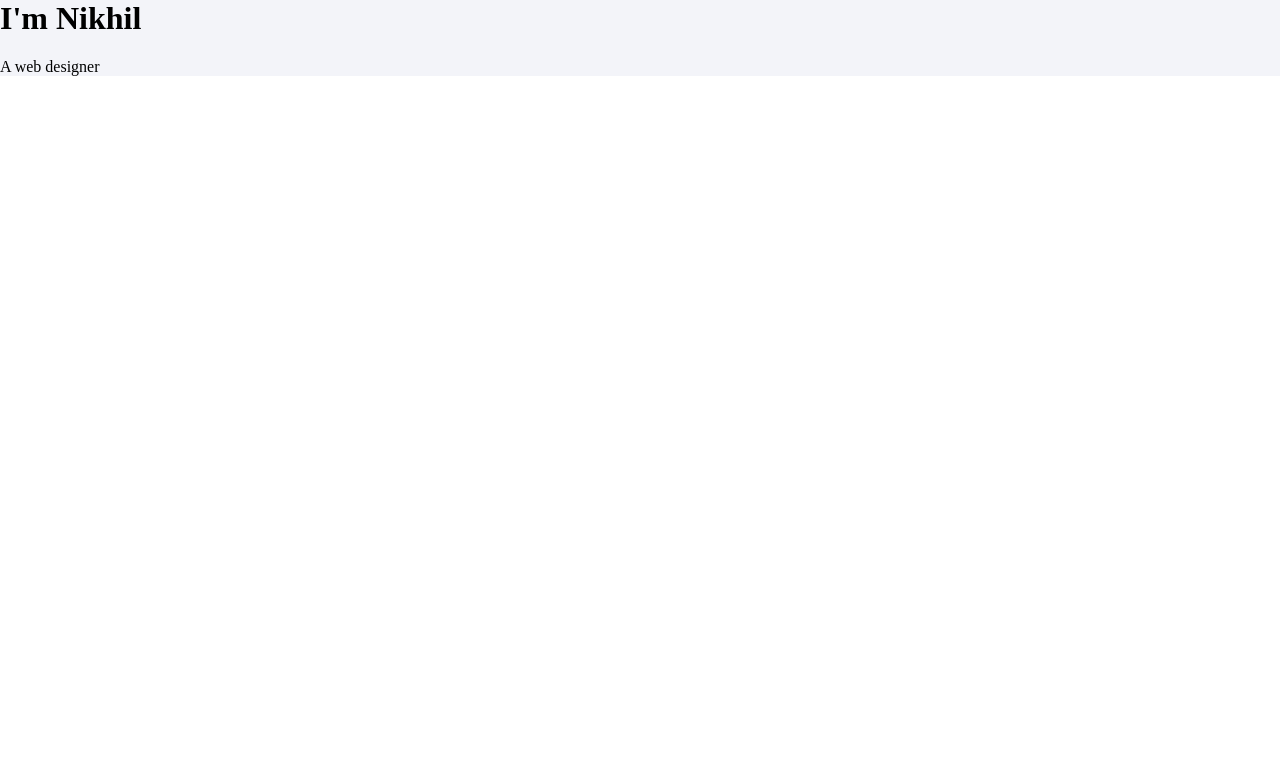
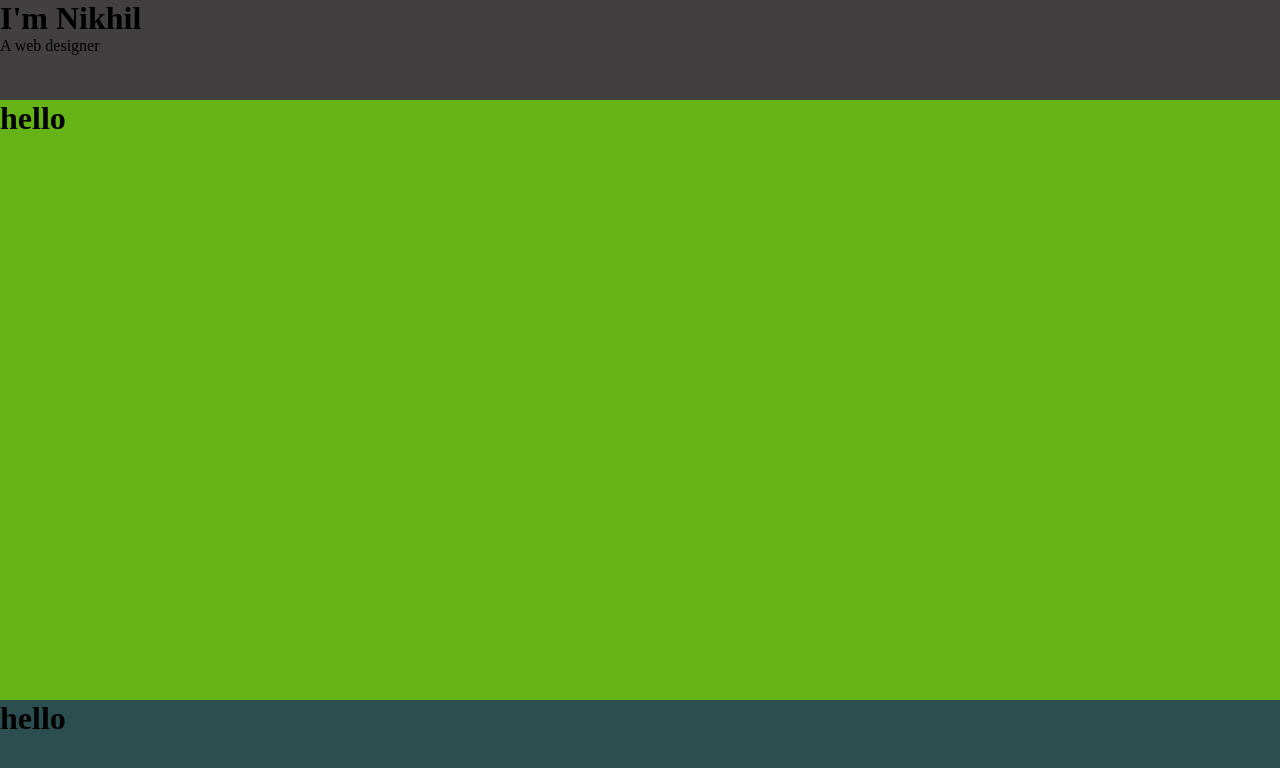
Before and after one commit to Nikhil-Portfolio-8206/Project-1, a plain HTML site: page index.html in a window 1280 px wide. Drawn offline with Linux system fonts and the light colour scheme.

Commit message:
added 3 div element

```diff
--- a/index.html
+++ b/index.html
@@ -9,9 +9,15 @@
     <link rel="icon" href="favicon.ico">
 </head>
 <body>
-    <div class="head">
+    <div class="top-container">
         <h1>I'm Nikhil</h1>
         <p>A web designer</p>
     </div>
+    <div class="middle-container">
+        <h1>hello</h1>
+    </div>
+    <div class="bottem-container">
+        <h1>hello</h1>
+    </div>
 </body>
 </html>
--- a/style.css
+++ b/style.css
@@ -3,19 +3,28 @@ body{
     margin: 0;
 }
 h1{
-    margin-top: 0px;
+    margin: 0px;
 }
-
-
-
-
+p{
+    margin: 0;
+}
 /* ***********************************Class selector************************************** */
-.head{
-    background-color: #F3F4F9;
+.top-container{
+    background-color: #413f3f;
+    height: 100px;
 }
-
-
-
+.middle-container{
+    width: 100%;
+    height: 600px;
+    background-color: rgb(101, 179, 23);
+    margin: 0;
+}
+.bottem-container{
+    width: 100%;
+    margin: 0;
+    background-color: rgb(44, 78, 78);
+    height: 600px;
+}
 
 
 /* ***********************************ID selector************************************** */
```
